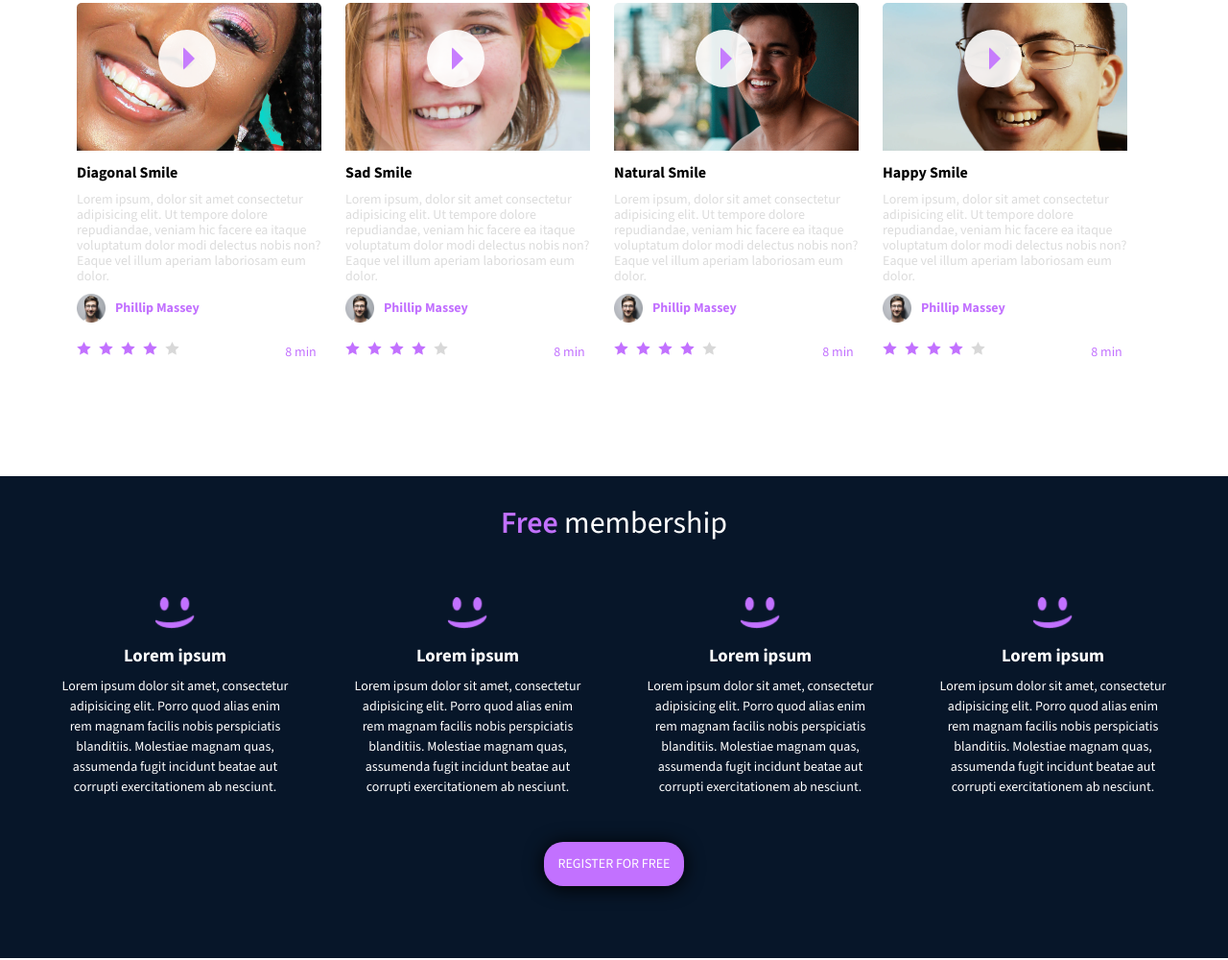
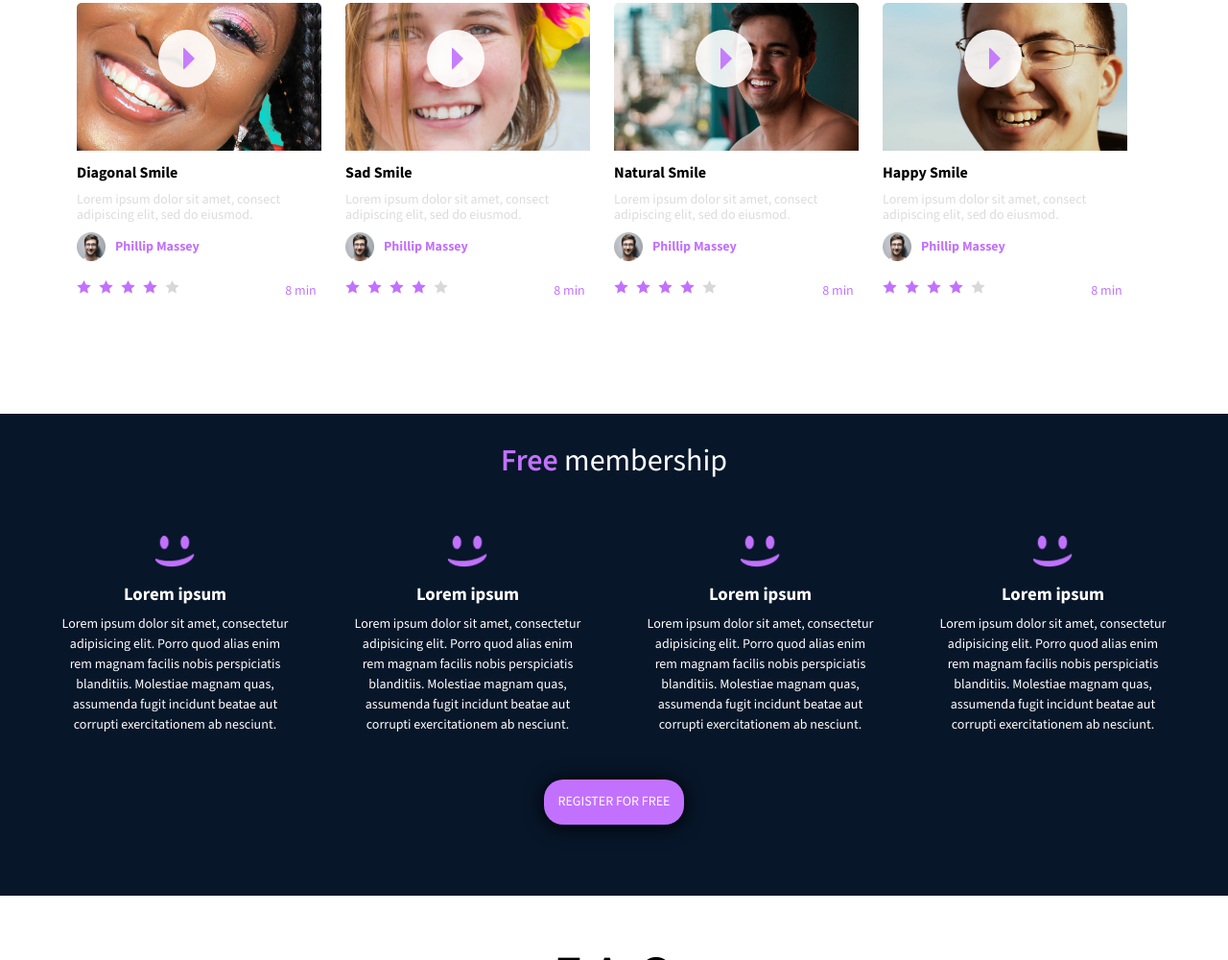
Before and after one commit to sadeemmuk/alx_html_css, a plain HTML site: page css_advanced/index.html in a window 1280 px wide. Shown: the part 1478-2478 px from the top of the page at 96% size. Drawn offline with nearby package versions, Linux system fonts and the light colour scheme; some icons are missing.

Commit message:
Update index.html
Changes in section four for the paragraph

```diff
--- a/css_advanced/index.html
+++ b/css_advanced/index.html
@@ -74,7 +74,7 @@
         <div>
             <img src="CSS Advanced/9.png">
             <h3>Diagonal Smile</h3>
-            <p>Lorem ipsum, dolor sit amet consectetur adipisicing elit. Ut tempore dolore repudiandae, veniam hic facere ea itaque voluptatum dolor modi delectus nobis non? Eaque vel illum aperiam laboriosam eum dolor.</p>
+            <p>Lorem ipsum dolor sit amet, consect adipiscing elit, sed do eiusmod.</p>
             <div class="person">
                 <img src="CSS Advanced/1.png">
                 <h4>Phillip Massey</h4>
@@ -89,7 +89,7 @@
         <div>
             <img src="CSS Advanced/7.png">
             <h3>Sad Smile</h3>
-            <p>Lorem ipsum, dolor sit amet consectetur adipisicing elit. Ut tempore dolore repudiandae, veniam hic facere ea itaque voluptatum dolor modi delectus nobis non? Eaque vel illum aperiam laboriosam eum dolor.</p>
+            <p>Lorem ipsum dolor sit amet, consect adipiscing elit, sed do eiusmod.</p>
             <div class="person">
                 <img src="CSS Advanced/1.png">
                 <h4>Phillip Massey</h4>
@@ -104,7 +104,7 @@
         <div>
             <img src="CSS Advanced/8.png">
             <h3>Natural Smile</h3>
-            <p>Lorem ipsum, dolor sit amet consectetur adipisicing elit. Ut tempore dolore repudiandae, veniam hic facere ea itaque voluptatum dolor modi delectus nobis non? Eaque vel illum aperiam laboriosam eum dolor.</p>
+            <p>Lorem ipsum dolor sit amet, consect adipiscing elit, sed do eiusmod.</p>
             <div class="person">
                 <img src="CSS Advanced/1.png">
                 <h4>Phillip Massey</h4>
@@ -119,7 +119,7 @@
         <div>
             <img src="CSS Advanced/6.png">
             <h3>Happy Smile</h3>
-            <p>Lorem ipsum, dolor sit amet consectetur adipisicing elit. Ut tempore dolore repudiandae, veniam hic facere ea itaque voluptatum dolor modi delectus nobis non? Eaque vel illum aperiam laboriosam eum dolor.</p>
+            <p>Lorem ipsum dolor sit amet, consect adipiscing elit, sed do eiusmod.</p>
             <div class="person">
                 <img src="CSS Advanced/1.png">
                 <h4>Phillip Massey</h4>
```
